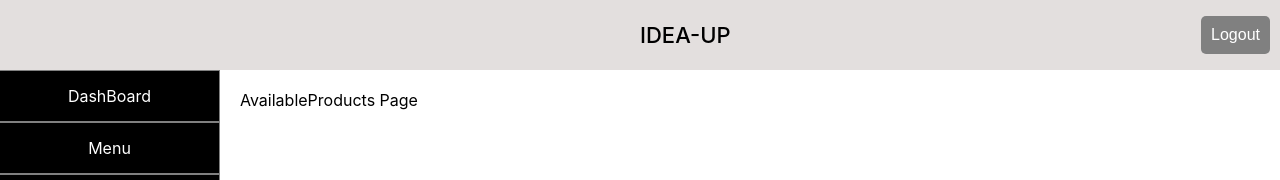
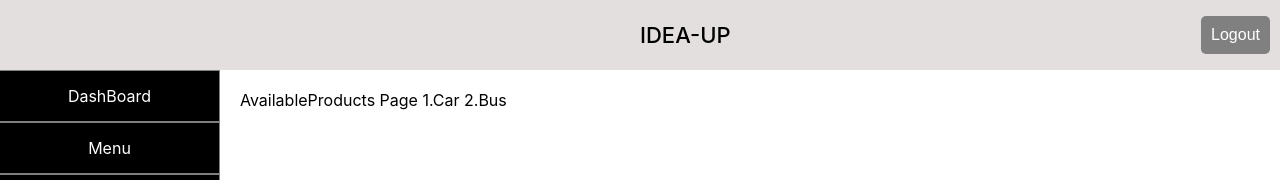
Before and after one commit to Venkatesalu-b/IdeaHubApp, a React (Create React App) app in the folder unlock-idea-app/: page /home/AvailableProducts in a window 1280 px wide. Shown: the top 180 px of the page. Built offline with nearby package versions, Linux system fonts and the light colour scheme; no server answers.

Commit message:
small changes in products

```diff
--- a/unlock-idea-app/src/Components/AvailableProducts/AvailableProducts.jsx
+++ b/unlock-idea-app/src/Components/AvailableProducts/AvailableProducts.jsx
@@ -5,6 +5,8 @@ const AvailableProducts = ()=>{
         <>
         <div>
             AvailableProducts Page
+            1.Car
+            2.Bus
         </div>
         </>
     )
```
